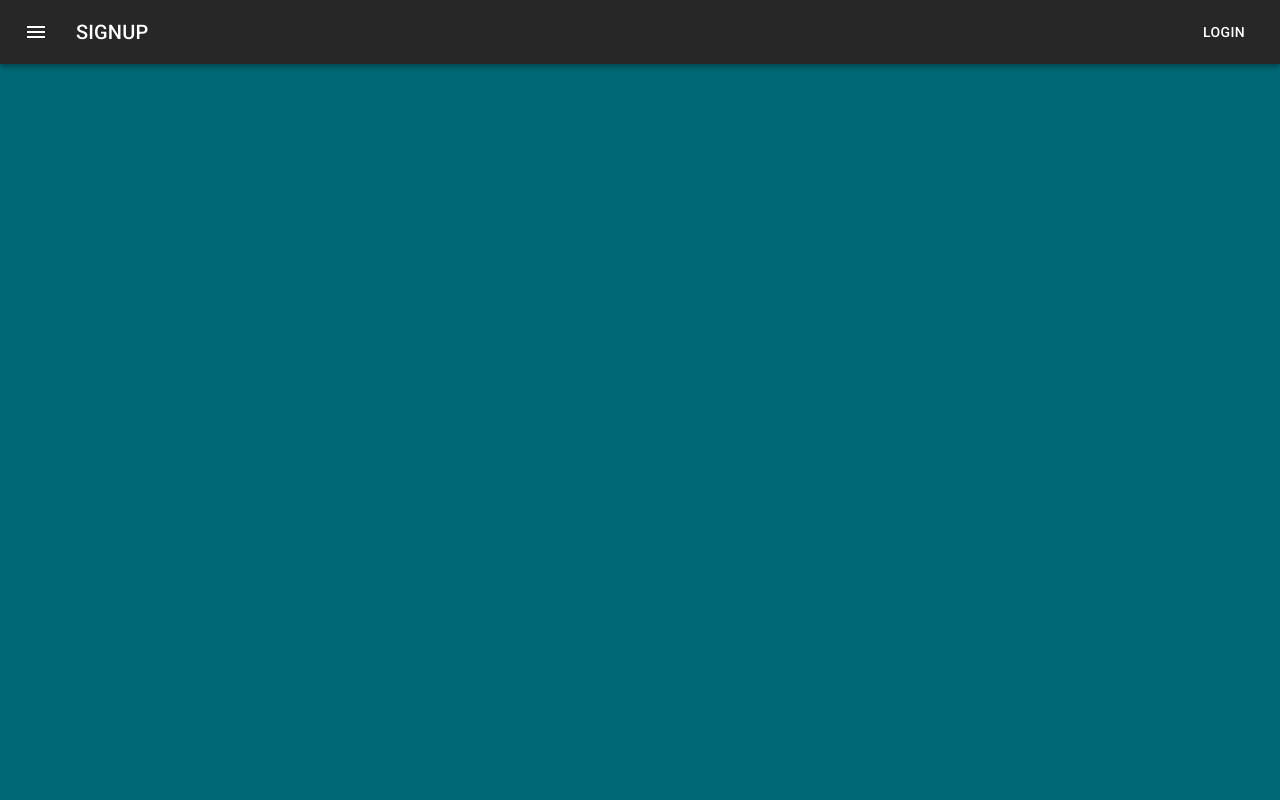
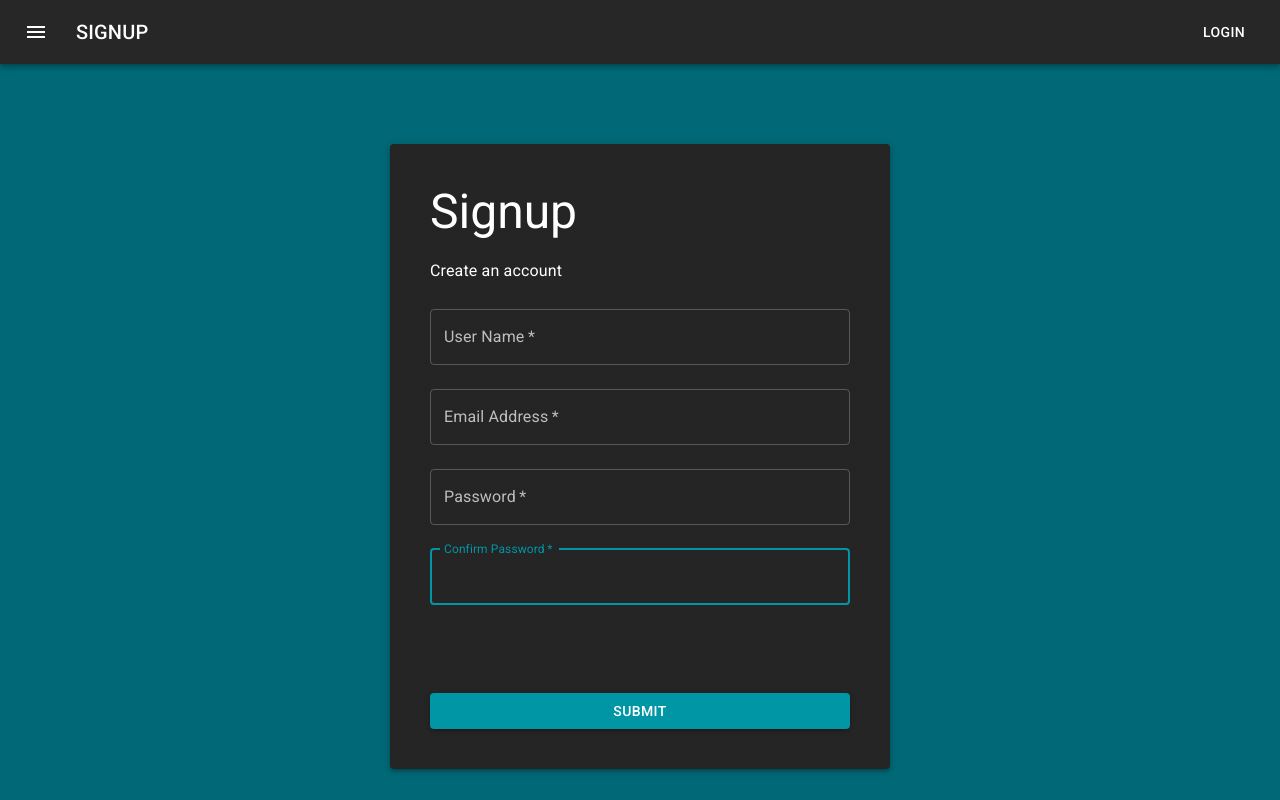
Before and after one commit to amoore16/carQR, a React (Create React App) app in the folder client/: page /signup in a window 1280 px wide. Built offline with nearby package versions, Linux system fonts and the light colour scheme.

Commit message:
Added Gallery with loading images

```diff
--- a/client/src/App.tsx
+++ b/client/src/App.tsx
@@ -8,9 +8,11 @@ import ButtonAppBar from "./components/AppBar/AppBar";
 import { Container, Box } from "@mui/material";
 import { ThemeProvider, createTheme } from "@mui/material";
 import CssBaseline from "@mui/material/CssBaseline";
-const isDarkModeOn = true
+import Signup from "./modules/Signup/Signup";
+import Gallery from "./modules/Gallery/Gallery";
+const isDarkModeOn = true;
 
-const theme = createTheme({
+const lightTheme = createTheme({
   palette: {
     primary: {
       light: "#56c7d6",
@@ -29,20 +31,38 @@ const theme = createTheme({
 
 const darkTheme = createTheme({
   palette: {
-    mode: 'dark',
-    background: {default:"#006876"}
+    mode: "dark",
+    background: { default: "#006876" },
+    primary: {
+      light: "#56c7d6",
+      main: "#0096a5",
+      dark: "#006876",
+      contrastText: "#fff",
+    },
+    secondary: {
+      light: "#bef67a",
+      main: "#8bc34a",
+      dark: "#5a9216",
+      contrastText: "#000",
+    },
   },
 });
 
 function App() {
   return (
-    <ThemeProvider theme={isDarkModeOn ? darkTheme : theme }>
+    <ThemeProvider theme={isDarkModeOn ? darkTheme : lightTheme}>
       <CssBaseline />
       <ButtonAppBar />
       <Container>
         <Switch>
           <Route path="/login">
             <Login />
+          </Route>
+          <Route path="/signup">
+            <Signup />
+          </Route>
+          <Route path="/gallery">
+            <Gallery />
           </Route>
           <Route exact path="/">
             <Home />
--- a/client/src/components/PaperBox/PaperBox.tsx
+++ b/client/src/components/PaperBox/PaperBox.tsx
@@ -2,21 +2,24 @@ import Paper from "@mui/material/Paper";
 import Box from "@mui/material/Box";
 import Container from "@mui/material/Container";
 import { Typography } from "@mui/material";
+import { Children, ReactElement } from "react";
 
 interface PaperBoxProps {
   title?: string;
   subTitle?: string;
+  children?: ReactElement;
 }
 
 export default function PaperBox(props: PaperBoxProps) {
   return (
     <Container>
       <Box maxWidth={500} sx={{ mx: "auto" }}>
-        <Paper elevation={3} sx={{ mt: 10, mx: "auto", p: 5, height: 500}}>
+        <Paper elevation={3} sx={{ mt: 10, mx: "auto", p: 5, minHeight: 500}}>
           <Typography variant="h3" gutterBottom>{props.title}</Typography>
           <Typography variant="subtitle1" gutterBottom>
             {props.subTitle}
           </Typography>
+          {props?.children}
         </Paper>
       </Box>
     </Container>
--- /dev/null
+++ b/client/src/modules/Gallery/Gallery.tsx
@@ -0,0 +1,46 @@
+import React, { useState } from "react";
+import { Box, Button, ImageList, ImageListItem } from "@mui/material";
+
+import Paper from "../../components/PaperBox/PaperBox";
+
+export default function Gallery() {
+  const [itemData, setItemData] = useState([]);
+
+  const handleSubmit = (event: React.FormEvent<HTMLFormElement>) => {
+    event.preventDefault();
+    fetch("https://www.reddit.com/r/CarPorn.json")
+      .then((res) => res.json())
+      .then((res) => res.data.children)
+      .then((res) =>
+        res.map((res: any) => ({
+          data: res.data,
+        }))
+      )
+      .then((res) => res.map((res: any) => ({ post: res.data })))
+      .then((res) => setItemData(res));
+  };
+
+  return (
+    <Paper title="Gallery" subTitle="Car Pictures..">
+      <Box component="form" onSubmit={handleSubmit} noValidate sx={{ mt: 1 }}>
+        <Button type="submit" fullWidth variant="contained" sx={{ mt: 10 }}>
+          Get Pictures
+        </Button>
+
+        <ImageList variant="masonry" cols={3} gap={8}>
+          {itemData &&
+            itemData.map((item: any) => (
+              <ImageListItem key={item.post.id}>
+                <img
+                  src={`${item.post.url}?w=248&fit=crop&auto=format`}
+                  srcSet={`${item.post.url}?w=248&fit=crop&auto=format&dpr=2 2x`}
+                  alt={item.post.title}
+                  loading="lazy"
+                />
+              </ImageListItem>
+            ))}
+        </ImageList>
+      </Box>
+    </Paper>
+  );
+}
--- a/client/src/modules/Login/Login.tsx
+++ b/client/src/modules/Login/Login.tsx
@@ -1,31 +1,31 @@
-
-import * as React from 'react';
-import Avatar from '@mui/material/Avatar';
-import Button from '@mui/material/Button';
-import CssBaseline from '@mui/material/CssBaseline';
-import TextField from '@mui/material/TextField';
-import FormControlLabel from '@mui/material/FormControlLabel';
-import Checkbox from '@mui/material/Checkbox';
-import Link from '@mui/material/Link';
-import Grid from '@mui/material/Grid';
-import Box from '@mui/material/Box';
-import LockOutlinedIcon from '@mui/icons-material/LockOutlined';
-import Typography from '@mui/material/Typography';
-import Container from '@mui/material/Container';
-
+import * as React from "react";
+import Avatar from "@mui/material/Avatar";
+import Button from "@mui/material/Button";
+import CssBaseline from "@mui/material/CssBaseline";
+import TextField from "@mui/material/TextField";
+import FormControlLabel from "@mui/material/FormControlLabel";
+import Checkbox from "@mui/material/Checkbox";
+import Grid from "@mui/material/Grid";
+import Box from "@mui/material/Box";
+import LockOutlinedIcon from "@mui/icons-material/LockOutlined";
+import Typography from "@mui/material/Typography";
+import Container from "@mui/material/Container";
+import { Link } from "react-router-dom";
 function Copyright(props: any) {
   return (
-    <Typography variant="body2" color="text.secondary" align="center" {...props}>
-      {'Copyright © '}
-      <Link color="inherit" href="https://material-ui.com/">
-        Your Website
-      </Link>{' '}
+    <Typography
+      variant="body2"
+      color="text.secondary"
+      align="center"
+      {...props}
+    >
+      {"Copyright © "}
+
       {new Date().getFullYear()}
-      {'.'}
+      {"."}
     </Typography>
   );
 }
-
 
 export default function Login() {
   const handleSubmit = (event: React.FormEvent<HTMLFormElement>) => {
@@ -33,8 +33,8 @@ export default function Login() {
     const data = new FormData(event.currentTarget);
     // eslint-disable-next-line no-console
     console.log({
-      email: data.get('email'),
-      password: data.get('password'),
+      email: data.get("email"),
+      password: data.get("password"),
     });
   };
 
@@ -43,12 +43,12 @@ export default function Login() {
       <Box
         sx={{
           marginTop: 8,
-            display: 'flex',
-            flexDirection: 'column',
-            alignItems: 'center',
+          display: "flex",
+          flexDirection: "column",
+          alignItems: "center",
         }}
       >
-          <Avatar sx={{ m: 1, bgcolor: 'secondary.main' }}>
+        <Avatar sx={{ m: 1, bgcolor: "secondary.main" }}>
           <LockOutlinedIcon />
         </Avatar>
         <Typography component="h1" variant="h5">
@@ -88,15 +88,29 @@ export default function Login() {
             Sign In
           </Button>
           <Grid container>
-              <Grid item xs>
-                <Link href="#" variant="body2">
-                  Forgot password?
-                </Link>
+            <Grid item xs={6}>
+              <Button
+                component={Link}
+                to="/forgotpassword"
+                type="button"
+                variant="outlined"
+                sx={{ mt: 3, mb: 2 }}
+                fullWidth
+              >
+                Forgot Password?
+              </Button>
             </Grid>
-              <Grid item>
-                <Link href="#" variant="body2">
-                  {"Don't have an account? Sign Up"}
-                </Link>
+            <Grid item xs={6}>
+              <Button
+                component={Link}
+                to="/signup"
+                type="button"
+                variant="outlined"
+                sx={{ mt: 3, mb: 2 }}
+                fullWidth
+              >
+                Sign Up
+              </Button>
             </Grid>
           </Grid>
         </Box>
--- /dev/null
+++ b/client/src/modules/Signup/Signup.tsx
@@ -0,0 +1,63 @@
+import { Button, Box } from "@mui/material";
+import TextField from "@mui/material/TextField";
+import * as React from "react";
+
+import Paper from "../../components/PaperBox/PaperBox";
+
+export default function Signup() {
+  const handleSubmit = (event: React.FormEvent<HTMLFormElement>) => {
+    event.preventDefault();
+    const data = new FormData(event.currentTarget);
+    console.log({ data });
+  };
+
+  return (
+    <Paper title="Signup" subTitle="Create an account">
+      <Box component="form" onSubmit={handleSubmit} noValidate sx={{ mt: 1 }}>
+        <TextField
+          margin="normal"
+          required
+          fullWidth
+          id="userName"
+          label="User Name"
+          name="userName"
+          autoComplete="userName"
+          autoFocus
+        />
+        <TextField
+          margin="normal"
+          required
+          fullWidth
+          id="email"
+          label="Email Address"
+          name="email"
+          autoComplete="email"
+          autoFocus
+        />
+        <TextField
+          margin="normal"
+          required
+          fullWidth
+          id="password"
+          label="Password"
+          name="password"
+          autoComplete="password"
+          autoFocus
+        />
+        <TextField
+          margin="normal"
+          required
+          fullWidth
+          id="confirmPassword"
+          label="Confirm Password"
+          name="confirmPassword"
+          autoComplete="confirmPassword"
+          autoFocus
+        />
+        <Button type="submit" fullWidth variant="contained" sx={{ mt: 10 }}>
+          Submit
+        </Button>
+      </Box>
+    </Paper>
+  );
+}
```
Lines whose indentation alone changed are shown as unchanged.
